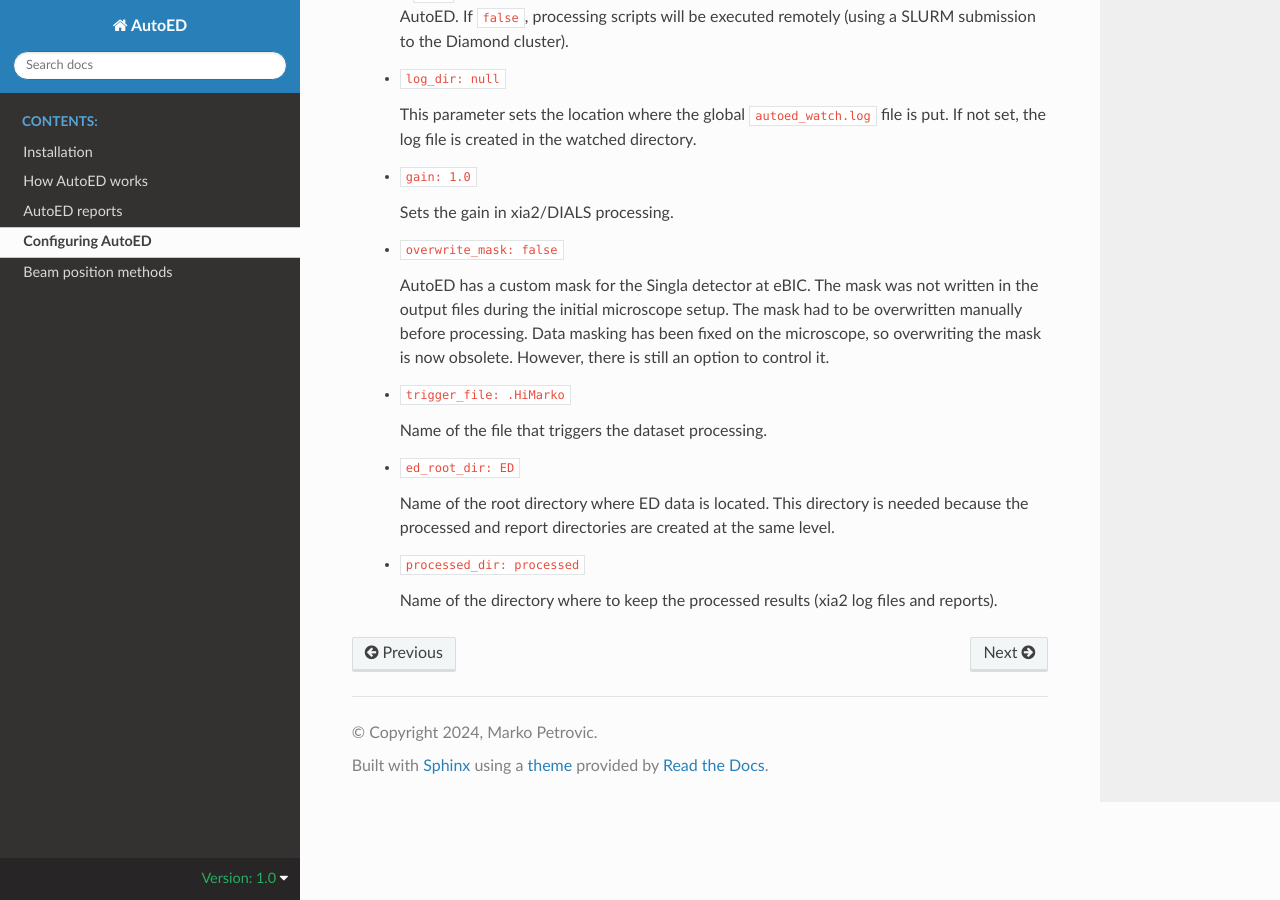
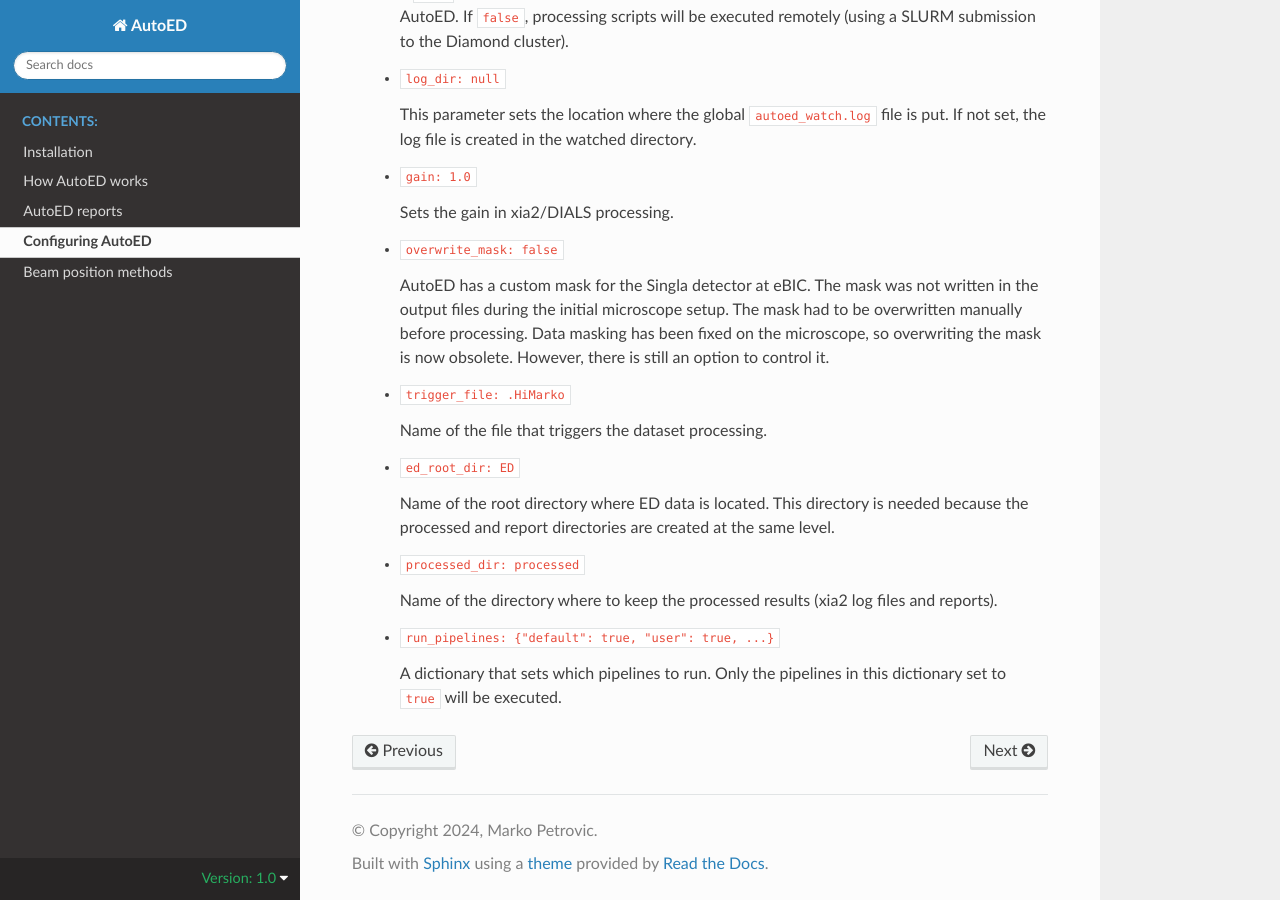
Before and after one commit to mpks/autoed, a Sphinx documentation site: the page built from docs/pages/configuring_autoed.rst, in a window 1280 px wide and 900 px high, scrolled down 1300 px. Built offline with Sphinx 7.4.7 and the Read the Docs theme 3.1.0, drawn with Linux system fonts in a browser that asks for light colours.

Commit message:
Update the docs with run_pipelines config param

```diff
--- a/docs/pages/configuring_autoed.rst
+++ b/docs/pages/configuring_autoed.rst
@@ -100,3 +100,8 @@ A list of global parameters (their default value) and their description is given
 
      Name of the directory where to keep the processed results (xia2 log
      files and reports).
+
+   - ``run_pipelines: {"default": true, "user": true, ...}``
+
+     A dictionary that sets which pipelines to run. Only the pipelines in this
+     dictionary set to ``true`` will be executed.
```
